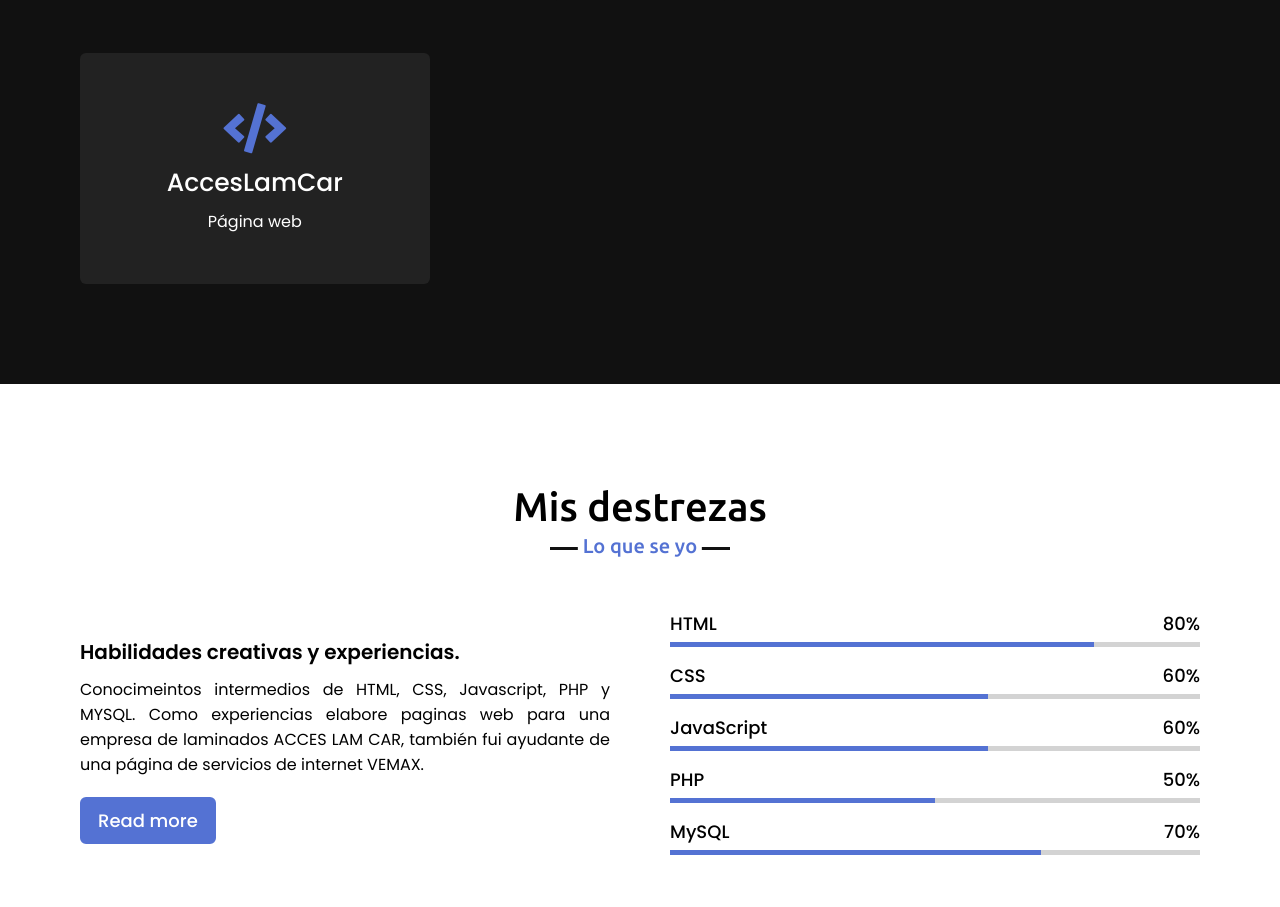
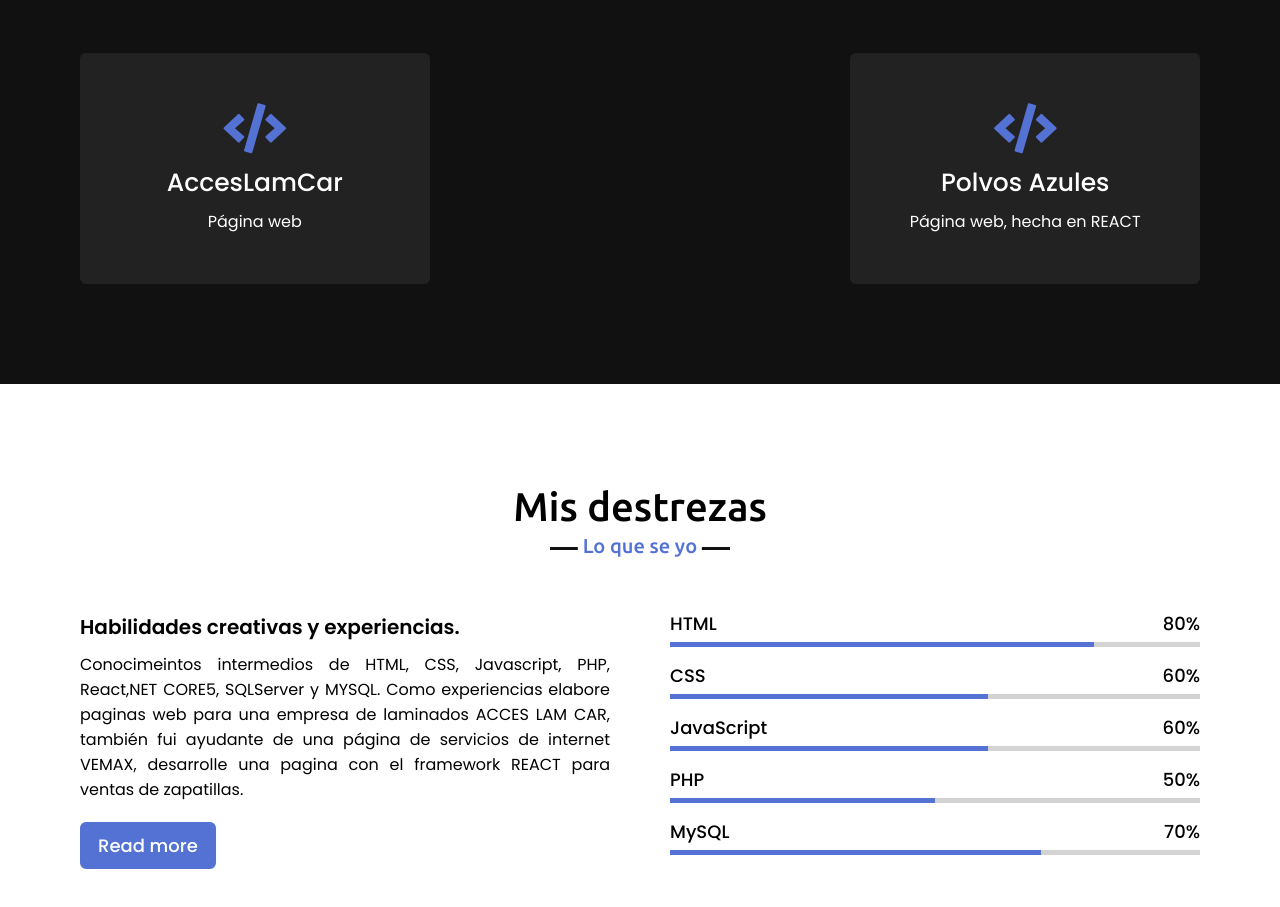
Before and after one commit to yordysh/PORTFOLIORAUL, a plain HTML site: page index.html in a window 1280 px wide. Shown: the part 1706-2613 px from the top of the page. Drawn offline with nearby package versions, Linux system fonts and the light colour scheme.

Commit message:
Version 1.0

```diff
--- a/index.html
+++ b/index.html
@@ -86,13 +86,13 @@
                         <p>Página web</p>
                     </div>
                 </div>
-                <!-- <div class="card">
+                <div class="card">
                     <div class="box">
                         <i class="fas fa-code"></i>
-                        <div class="text">Apps Design</div>
-                        <p>Lorem ipsum dolor sit amet consectetur, adipisicing elit. Rem quia sunt, quasi quo illo enim.</p>
+                        <div class="text"> <a target="_blank" href="https://quizzical-kepler-37eea7.netlify.app/">Polvos Azules</a></div>
+                        <p>Página web, hecha en REACT</p>
                     </div>
-                </div> -->
+                </div>
                </div>
             </div>
         </div>
@@ -105,7 +105,7 @@
             <div class="skills-content">
                 <div class="column left">
                     <div class="text">Habilidades creativas y experiencias.</div>
-                    <p>Conocimeintos intermedios de HTML, CSS, Javascript, PHP y MYSQL. Como experiencias elabore paginas web para una empresa de laminados ACCES LAM CAR, también fui ayudante de una página de servicios de internet VEMAX.</p>
+                    <p>Conocimeintos intermedios de HTML, CSS, Javascript, PHP, React,NET CORE5, SQLServer y MYSQL. Como experiencias elabore paginas web para una empresa de laminados ACCES LAM CAR, también fui ayudante de una página de servicios de internet VEMAX, desarrolle una pagina con el framework REACT para ventas de zapatillas.</p>
                     <a href="#">Read more</a>
                 </div>
                 <div class="column right">
```
